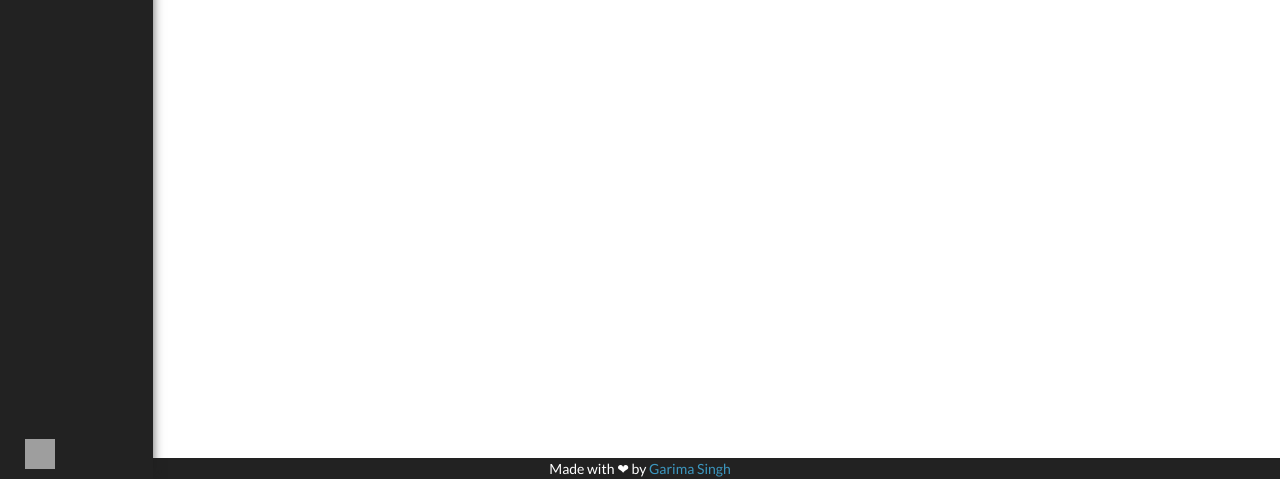
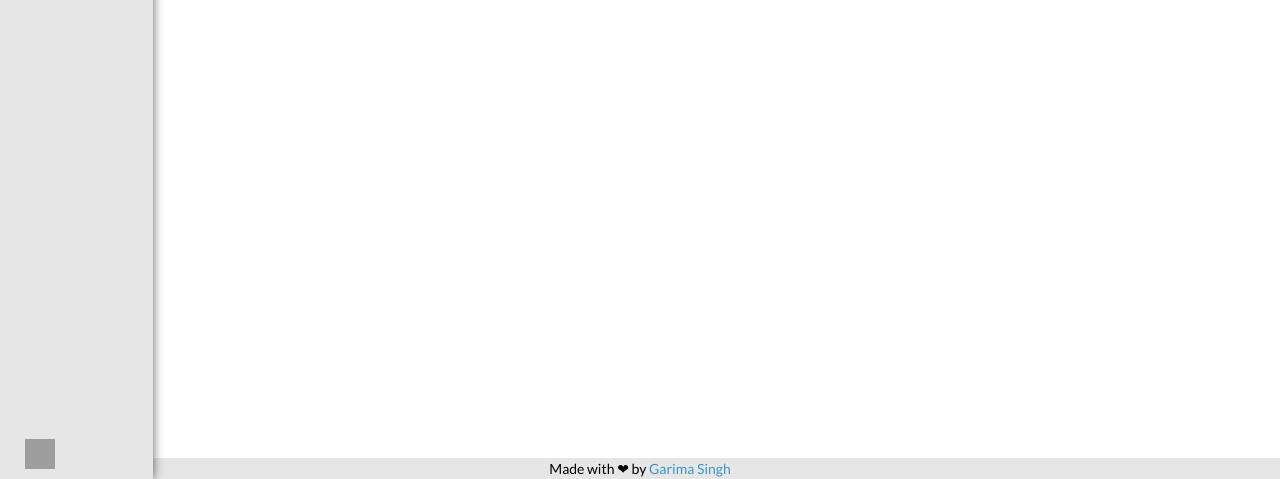
Before and after one commit to garimasingh128/Draw, a PHP site: page / in a window 1280 px wide. Shown: the part 321-800 px from the top of the page. Run offline with PHP 8.4, Linux system fonts and the light colour scheme; some libraries are stand-ins or nearby versions; grey boxes are pictures that could not be loaded.

Commit message:
Update style.css

```diff
--- a/css/style.css
+++ b/css/style.css
@@ -23,9 +23,9 @@ h4 {
 }
 
 .sidebar {
-    background-color: #222;
+    background-color: #e6e6e6;
     box-shadow: 0px 0px 10px rgba(30, 30, 30, 0.7);
-    color: #fff;
+    color: black;
     position: absolute;
     left: 0;
     top: 0;
@@ -67,8 +67,8 @@ h4 {
 }
 
 footer {
-    background-color: #222;
-    color: #fff;
+    background-color: #e6e6e6;
+    color: black;
     font-size: 14px;
     bottom: 0;
     position: fixed;
@@ -83,7 +83,7 @@ footer p {
 }
 
 footer i {
-    color: red;
+    color: red !important ;
 }
 
 footer a {
```
